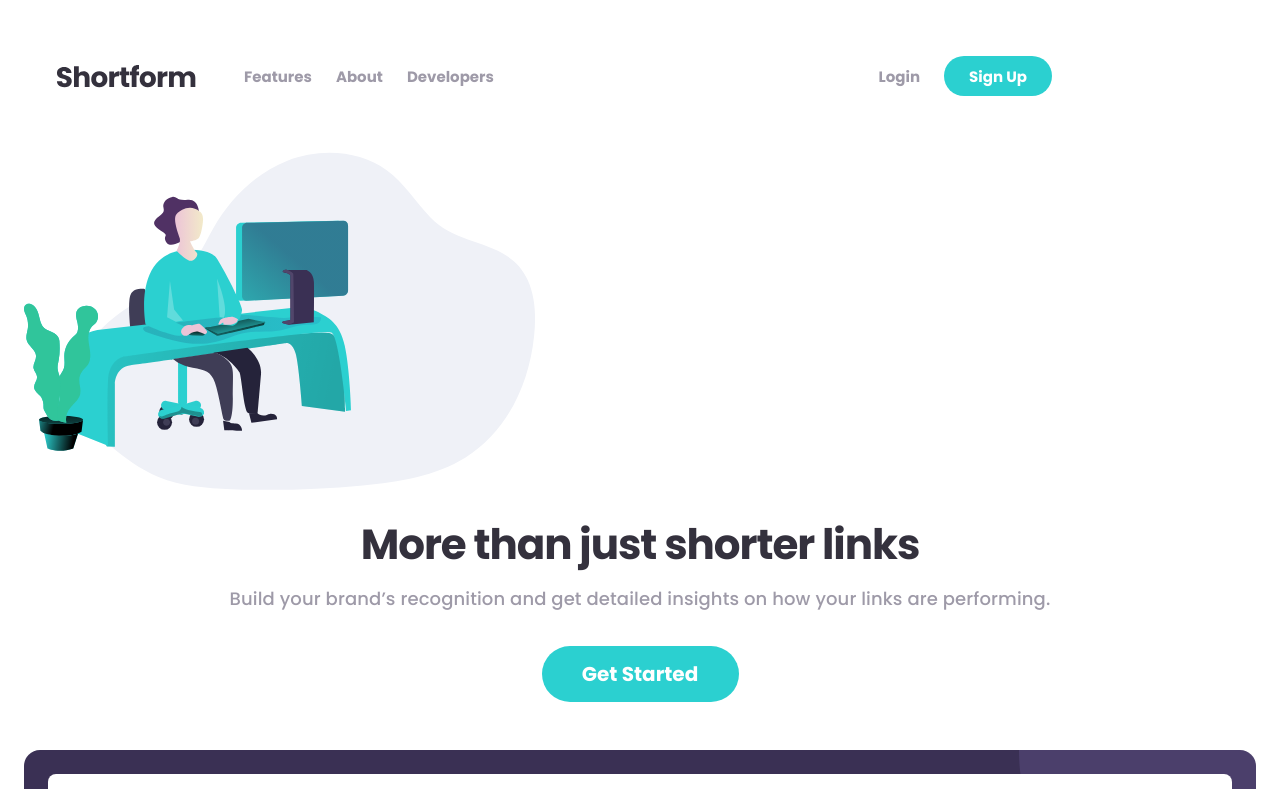
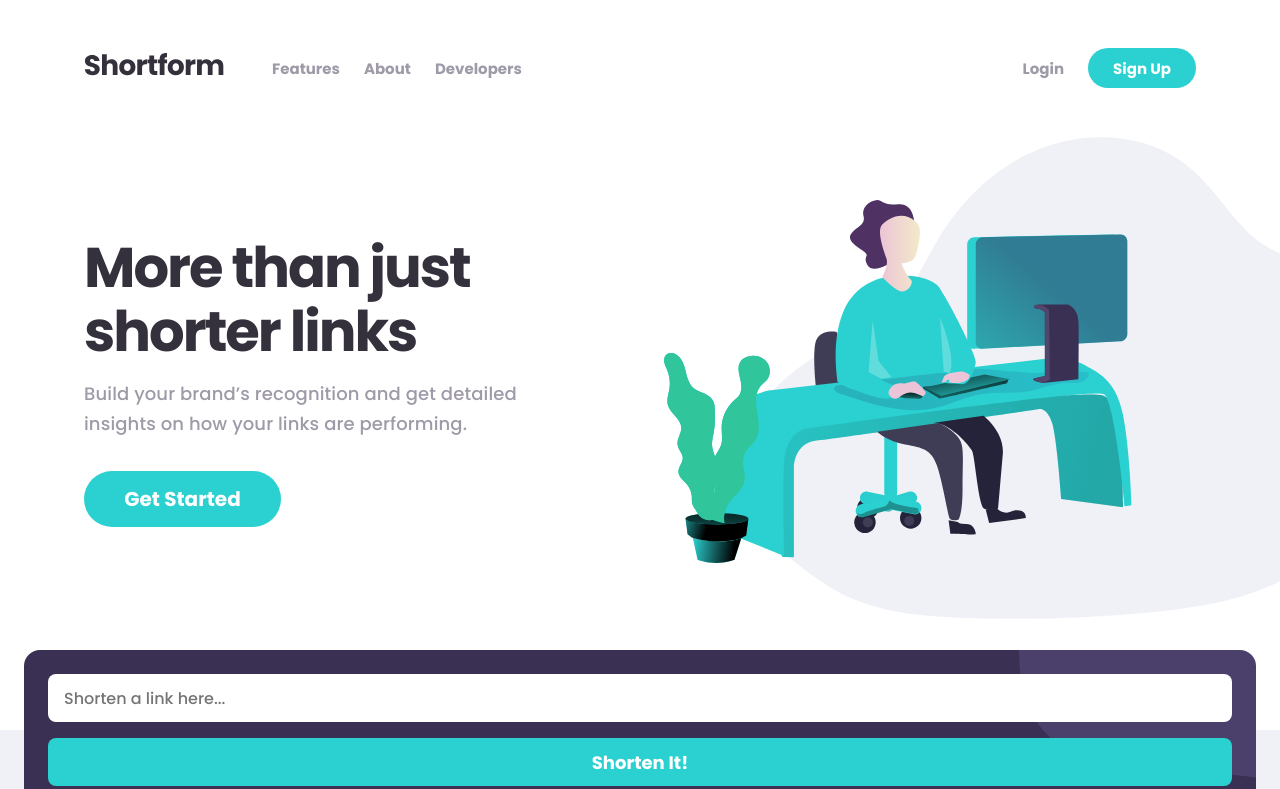
Before and after one commit to djslade/shortform, a React (Vite) app in the folder web/: page / in a window 1280 px wide. Shown: the top 789 px of the page. Built offline with nearby package versions, Linux system fonts and the light colour scheme.

Commit message:
finished hero image section in desktop view

```diff
--- a/web/src/App.css
+++ b/web/src/App.css
@@ -5,9 +5,13 @@
   font-family: "Poppins", sans-serif;
 }
 
+html,
+body {
+  overflow-x: hidden;
+}
+
 .hero-img-container {
   padding: 0 24px;
-  overflow-x: hidden;
 }
 
 .hero-container {
@@ -257,3 +261,39 @@
   letter-spacing: -0.7px;
   font-weight: 700;
 }
+
+@media (min-width: 900px) {
+  .hero-section {
+    margin: 0 auto;
+    display: flex;
+    flex-direction: row-reverse;
+    align-items: center;
+    width: 100%;
+    max-width: 1208px;
+  }
+
+  .hero-img-container {
+    width: 50%;
+  }
+
+  .hero-img {
+    width: 732px;
+  }
+
+  .hero-container {
+    padding: 0;
+    align-items: start;
+    padding: 0 48px;
+    width: 50%;
+  }
+
+  .hero-text-container {
+    text-align: left;
+  }
+
+  .hero-heading {
+    font-size: 56px;
+    line-height: 64px;
+    letter-spacing: -2px;
+  }
+}
--- a/web/src/components/Header.tsx
+++ b/web/src/components/Header.tsx
@@ -4,7 +4,9 @@ export const Header = () => {
   return (
     <header className="header-big">
       <div className="header-left">
-        <img src="/text-logo.svg" alt="Shortform" />
+        <a href="/">
+          <img src="/text-logo.svg" alt="Shortform" />
+        </a>
         <nav className="header-nav">
           <a href="/" className="header-link">
             Features
--- a/web/src/styles/Header.css
+++ b/web/src/styles/Header.css
@@ -5,10 +5,11 @@
 @media (min-width: 900px) {
   .header-big {
     display: flex;
-    max-width: 1108px;
-    padding: 56px;
+    max-width: 1208px;
+    padding: 48px;
     align-items: center;
     justify-content: space-between;
+    margin: 0 auto;
   }
 
   .header-left {
```
Also changed, not shown: web/src/styles/AppButton.css (line endings or trailing spaces).
